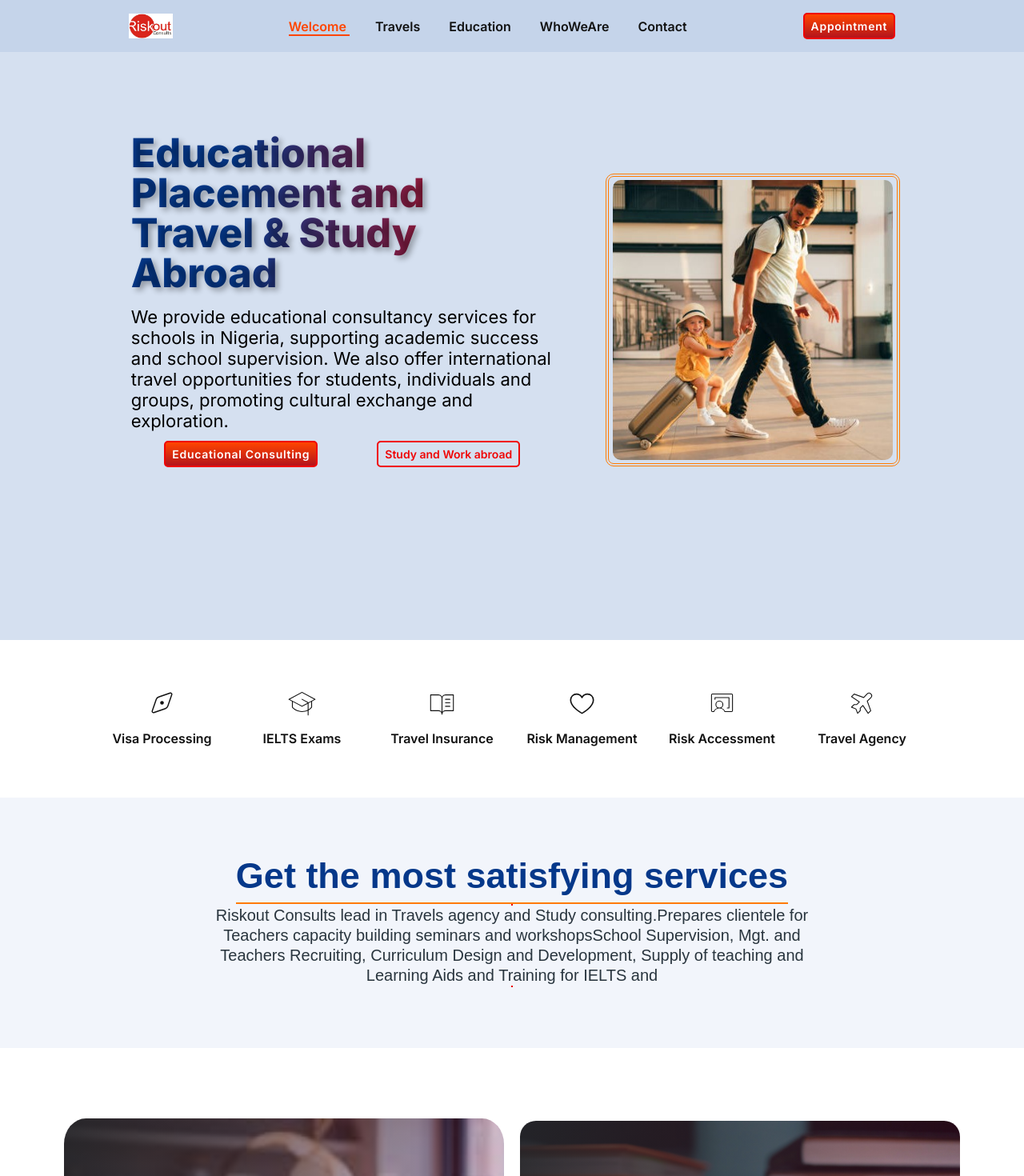
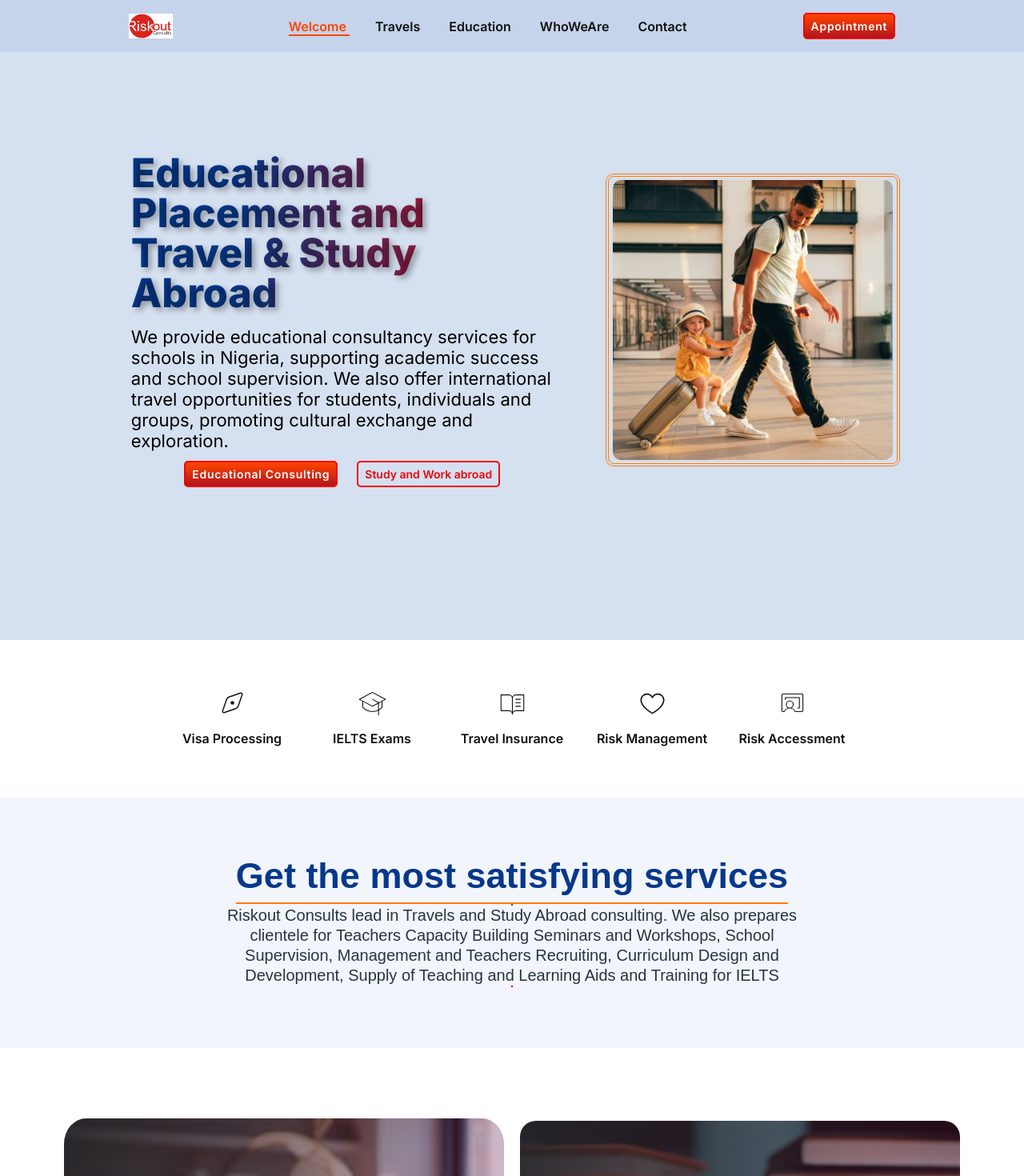
Before and after one commit to VictorKingsHub/consults, a Next.js app: page / in a window 1280 px wide. Shown: the top 1470 px of the page at 80% size. Built offline with nearby package versions, Linux system fonts and the light colour scheme.

Commit message:
carousel delay

```diff
--- a/app/components/header/Navbar.tsx
+++ b/app/components/header/Navbar.tsx
@@ -24,7 +24,7 @@ const Navbar = () => {
       <div className={styles.Menu}>
         <div className={styles.logo}>
           <Link href="/">
-            <Image alt="logo" src="/logo.jpg" width={55} height={25} />
+            <Image alt="risk.jpeg" src="/logo.jpg" width={55} height={25} />
           </Link>
         </div>
 
--- a/app/page.tsx
+++ b/app/page.tsx
@@ -21,7 +21,7 @@ export default function Home() {
 
       <CentralText
         title={"Get the most satisfying services"}
-        description={"Riskout Consults lead in Travels agency and Study consulting.Prepares clientele for Teachers capacity building seminars and workshopsSchool Supervision, Mgt. and Teachers Recruiting, Curriculum Design and Development, Supply of teaching and Learning Aids and Training for IELTS and "}
+        description={"Riskout Consults lead in Travels and Study Abroad consulting. We also prepares clientele for Teachers Capacity Building Seminars and Workshops, School Supervision, Management and Teachers Recruiting, Curriculum Design and Development, Supply of Teaching and Learning Aids and Training for IELTS"}
         text={"Stay Conected"}
         // link={"/about"}
         />
--- a/app/ui/home/hero/WelcomeHero.module.css
+++ b/app/ui/home/hero/WelcomeHero.module.css
@@ -32,15 +32,7 @@
     align-items: center;
 }
 
-.text {
-    width: 65%;
-    margin-bottom: 50px;
 
-    @media(max-width: 768px) {
-        width: 95%;
-        margin: 0 auto;
-    }
-}
 
 .image {
     width: 35%;
@@ -83,7 +75,6 @@
     flex-direction: column;
     justify-content: left;
     align-items: start;
-    /* gap: 20px; */
     max-width: 50%;
     padding: 2rem;
 
@@ -162,7 +153,6 @@
 .buttons {
     display: flex;
     flex-direction: row;
-    gap: 50px;
     /* margin-right: 10px; */
     margin: 0 auto;
 
--- a/app/ui/home/iconSection/IconSection.tsx
+++ b/app/ui/home/iconSection/IconSection.tsx
@@ -48,12 +48,12 @@ const IconSection = () => {
             <div className={styles.iconText}> Risk Accessment </div>
           </Link>
         </div>
-        <div className={styles.both}>
+        {/* <div className={styles.both}>
           <Link href="/travels" className={styles.link}>
             <PiAirplaneTiltThin className={styles.serviceIcon} />
             <div className={styles.iconText} > Travel Agency </div>
           </Link>
-        </div>
+        </div> */}
       </div>
     </div>
   )
```
Also changed, not shown: public/risk.jpeg (added).
